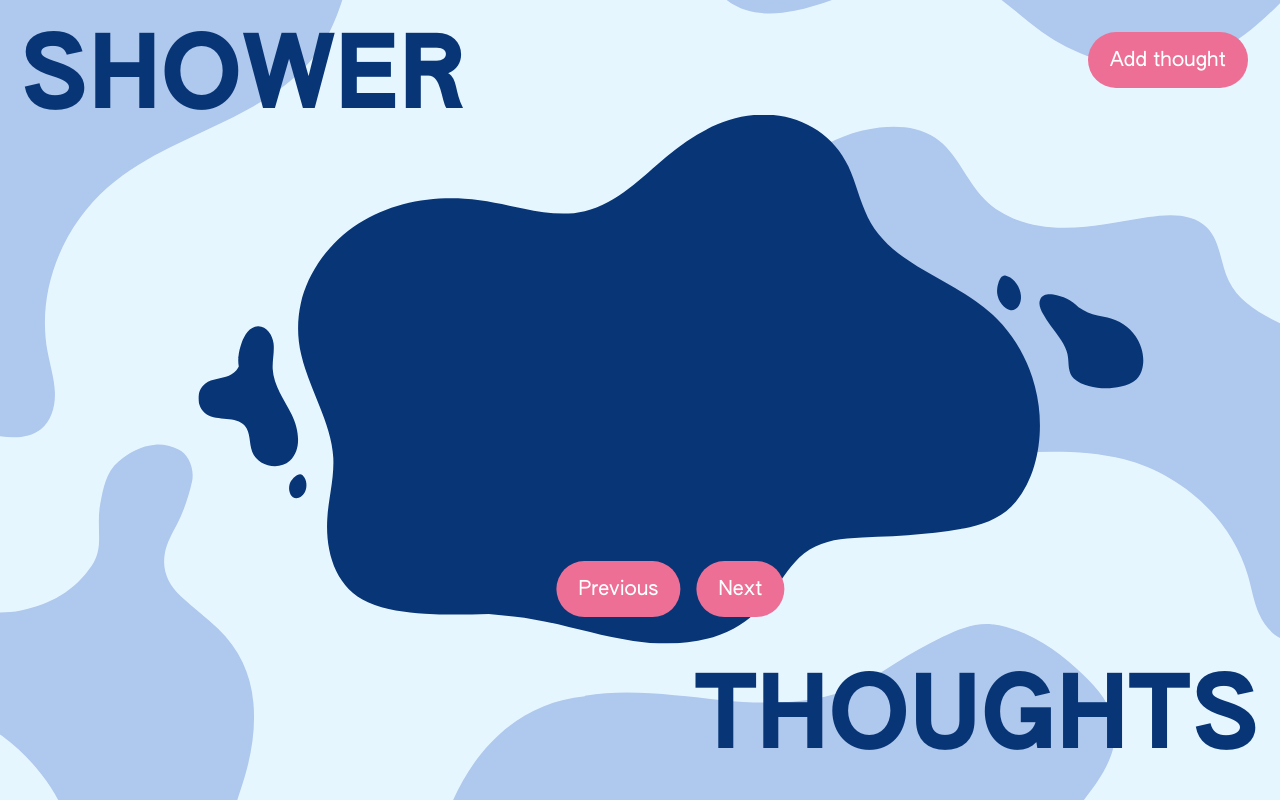
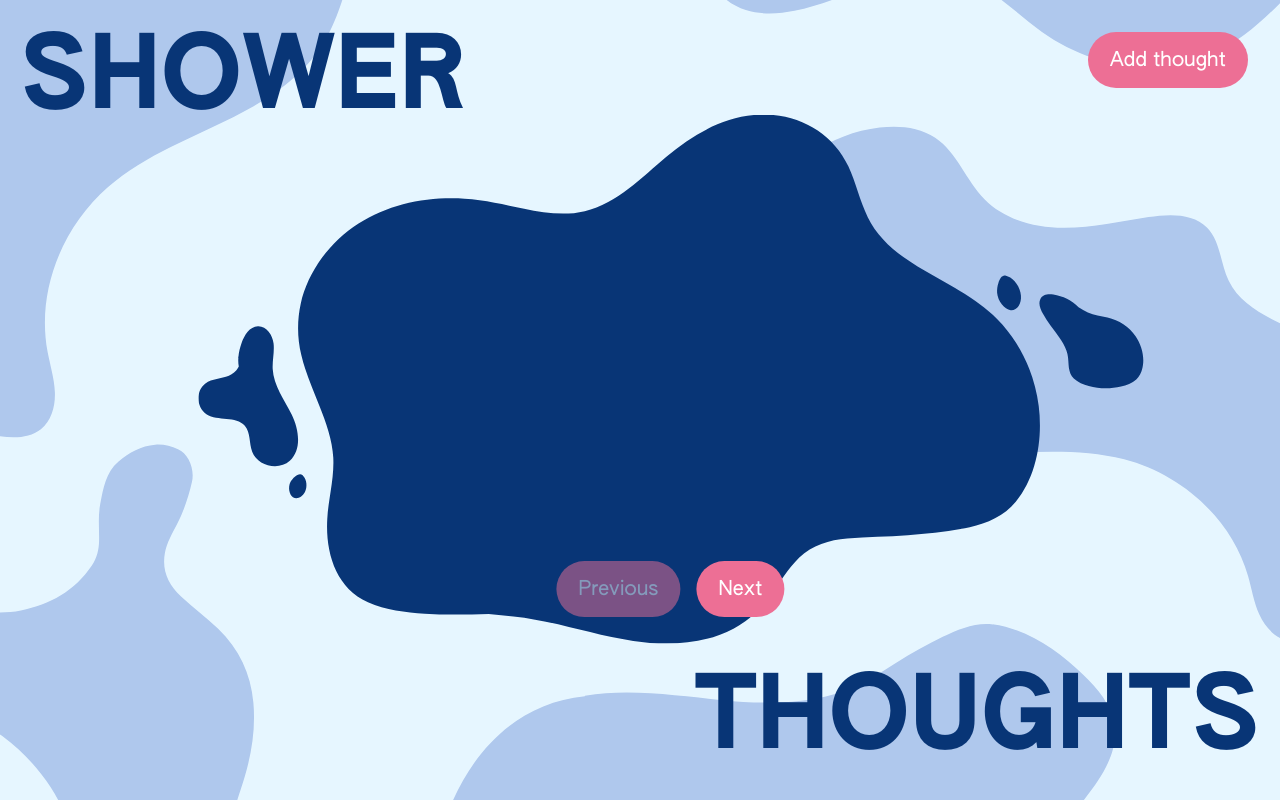
Before and after one commit to isabelxklee/shower-thoughts, a React (Create React App) app: page / in a window 1280 px wide. Built offline with nearby package versions, Linux system fonts and the light colour scheme; no server answers.

Commit message:
added logic for disabling next and previous buttons

```diff
--- a/src/App.js
+++ b/src/App.js
@@ -58,7 +58,6 @@ class App extends Component {
 
   render() {
     const {thoughts, selectedIndex, displayForm} = this.state
-    console.log(selectedIndex)
 
     return (
       <div>
@@ -69,8 +68,15 @@ class App extends Component {
           <TitleBottom>Thoughts</TitleBottom>
 
           <ThoughtNavigation>
-            <PrimaryButton onClick={this.previousThought}>Previous</PrimaryButton>
-            <PrimaryButton onClick={this.nextThought}>Next</PrimaryButton>
+            <PrimaryButton onClick={this.previousThought} $isDisabled={selectedIndex === 0}>
+              Previous
+            </PrimaryButton>
+            <PrimaryButton
+              onClick={this.nextThought}
+              $isDisabled={selectedIndex === thoughts.length - 1}
+            >
+              Next
+            </PrimaryButton>
           </ThoughtNavigation>
 
           {displayForm === true ? (
--- a/src/components/AddThoughtForm.jsx
+++ b/src/components/AddThoughtForm.jsx
@@ -1,13 +1,12 @@
 import React from 'react'
 import * as Yup from 'yup'
-import {Formik, Field} from 'formik'
+import {Formik} from 'formik'
 import {format} from 'date-fns'
 import StyledForm from '../styled-components/StyledForm.jsx'
 import StyledTextArea from '../styled-components/StyledTextArea.jsx'
 import PrimaryButton from '../styled-components/PrimaryButton.jsx'
 import SecondaryButton from '../styled-components/SecondaryButton.jsx'
 import Label from '../styled-components/Label.jsx'
-import ErrorButton from '../styled-components/ErrorButton.jsx'
 import ErrorMessage from '../styled-components/ErrorMessage.jsx'
 
 const AddThoughtForm = (props) => {
@@ -51,12 +50,9 @@ const AddThoughtForm = (props) => {
           {touched.thought && errors.thought && <ErrorMessage>{errors.thought}</ErrorMessage>}
           <StyledTextArea component="textarea" name="thought" autoComplete="off" />
           <div>
-            {errors.thought || errors.date ? (
-              <ErrorButton type="submit">Submit</ErrorButton>
-            ) : (
-              <PrimaryButton type="submit">Submit</PrimaryButton>
-            )}
-
+            <PrimaryButton type="submit" $isDisabled={errors.thought || errors.date}>
+              Submit
+            </PrimaryButton>
             <SecondaryButton onClick={props.toggleFormDisplay} type="button">
               Cancel
             </SecondaryButton>
--- a/src/styled-components/ErrorButton.jsx
+++ /dev/null
@@ -1,9 +0,0 @@
-import styled from 'styled-components'
-import PrimaryButton from './PrimaryButton.jsx'
-
-const ErrorButton = styled(PrimaryButton)`
-  opacity: 0.5;
-  cursor: default;
-`
-
-export default ErrorButton
--- a/src/styled-components/PrimaryButton.jsx
+++ b/src/styled-components/PrimaryButton.jsx
@@ -12,7 +12,8 @@ const PrimaryButton = styled.button`
   font-weight: 400;
   transition: 0.3s;
   display: inline-block;
-  cursor: pointer;
+  cursor: ${({$isDisabled}) => ($isDisabled ? 'default' : 'pointer')};
+  opacity: ${({$isDisabled}) => ($isDisabled ? '0.5' : '1')};
 
   &:hover {
     opacity: 0.5;
```
